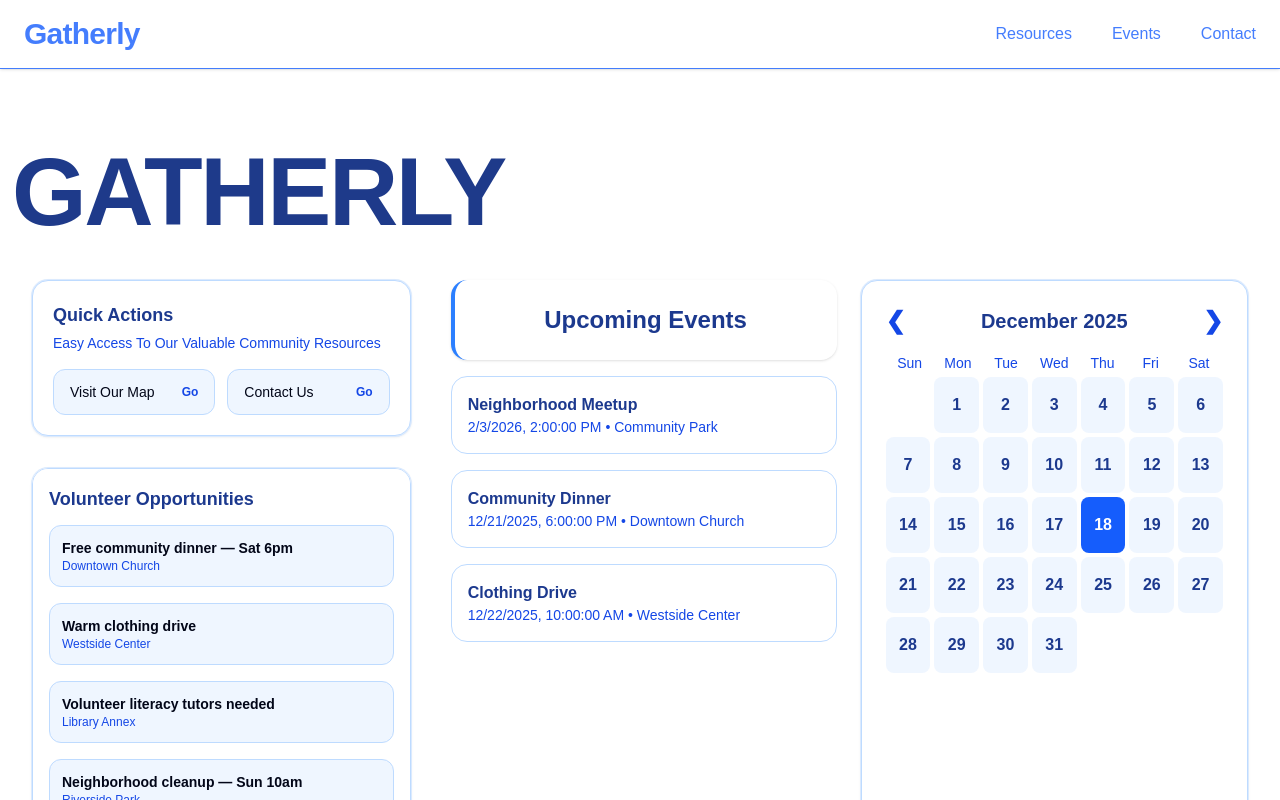
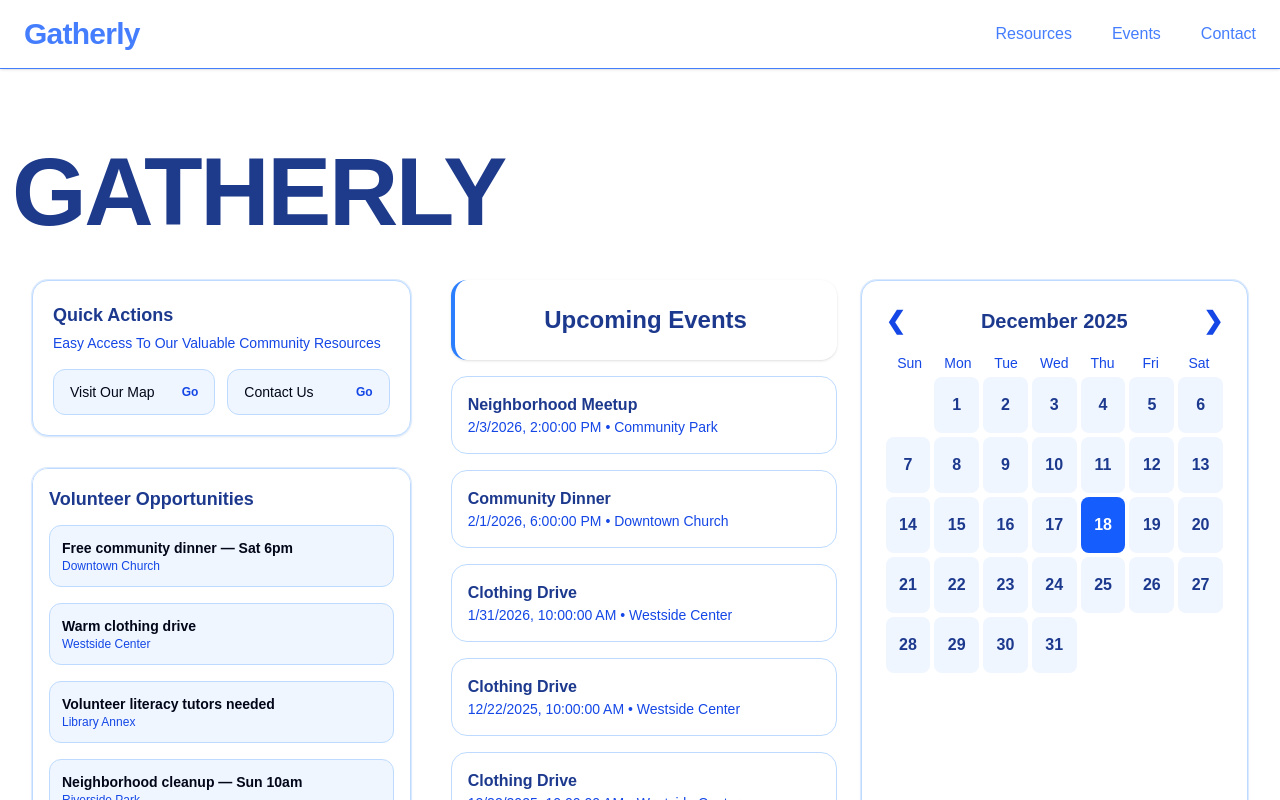
Before and after one commit to TSA-Group/tsa_group_starter, a Next.js app: page / in a window 1280 px wide. Shown: the top 800 px of the page. Built offline with nearby package versions, Linux system fonts and the light colour scheme.

Commit message:
Update page.tsx

```diff
--- a/app/page.tsx
+++ b/app/page.tsx
@@ -133,9 +133,39 @@ export default function Home() {
     },
     {
       title: "Community Dinner",
-      dateString: "2025-12-21T18:00:00",
+      dateString: "2026-02-01T18:00:00",
       location: "Downtown Church",
-      details: "Enjoy a free meal and fellowship with neighbors.",
+      details: "Enjoy a free meal and meet with neighbors.",
+    },
+    {
+      title: "Clothing Drive",
+      dateString: "2026-01-31T10:00:00",
+      location: "Westside Center",
+      details: "Donate clothes for those in need (volunteers needed.)",
+    },
+    {
+      title: "Clothing Drive",
+      dateString: "2025-12-22T10:00:00",
+      location: "Westside Center",
+      details: "Donate clothes for those in need and volunteer.",
+    },
+    {
+      title: "Clothing Drive",
+      dateString: "2025-12-22T10:00:00",
+      location: "Westside Center",
+      details: "Donate clothes for those in need and volunteer.",
+    },
+    {
+      title: "Clothing Drive",
+      dateString: "2025-12-22T10:00:00",
+      location: "Westside Center",
+      details: "Donate clothes for those in need and volunteer.",
+    },
+    {
+      title: "Clothing Drive",
+      dateString: "2025-12-22T10:00:00",
+      location: "Westside Center",
+      details: "Donate clothes for those in need and volunteer.",
     },
     {
       title: "Clothing Drive",
```
